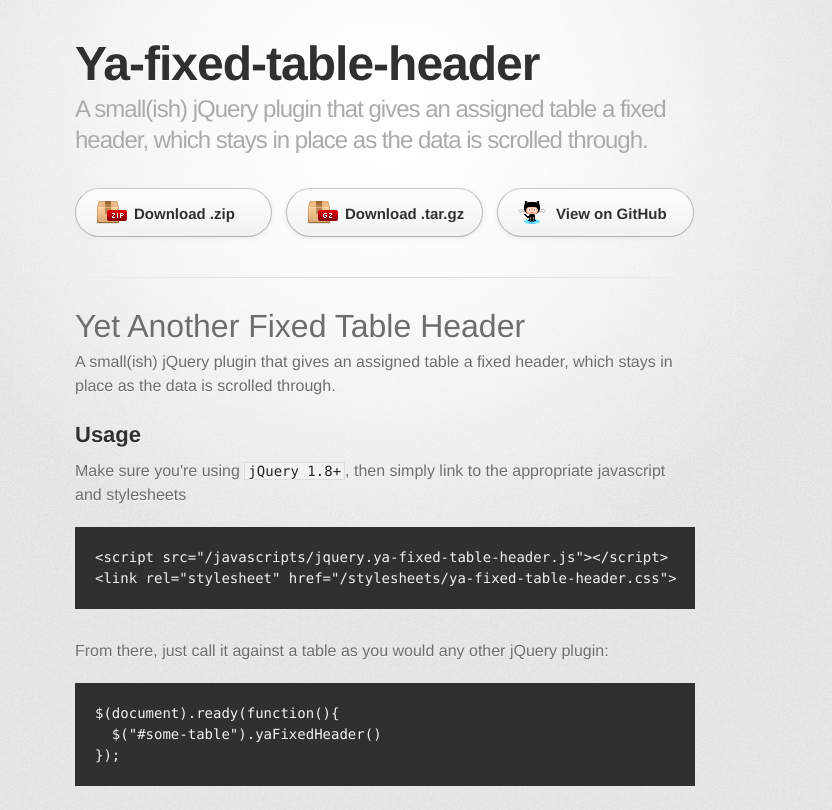
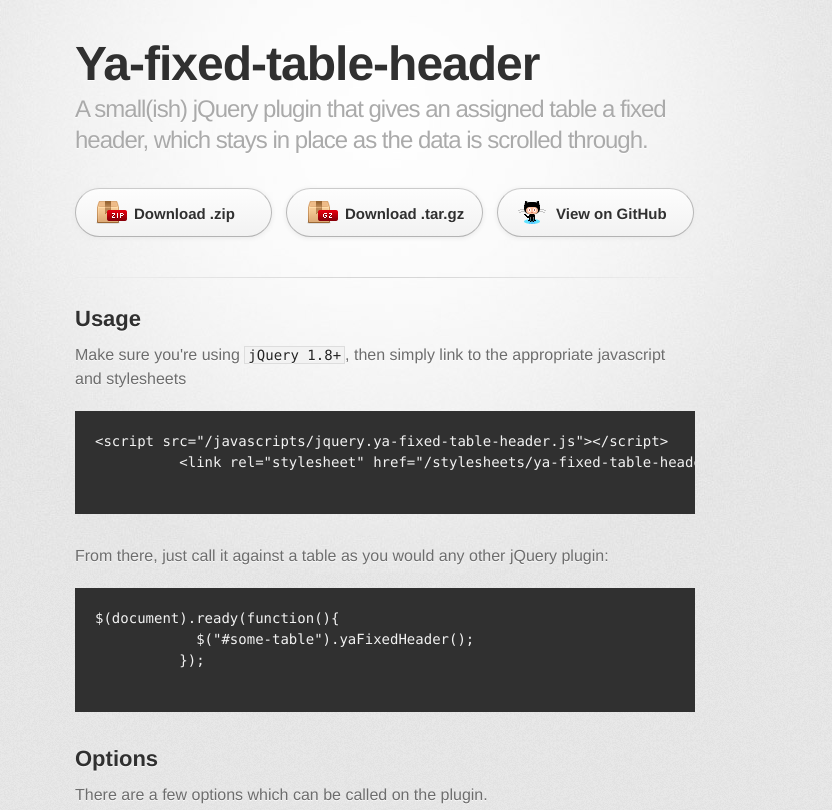
Before and after one commit to kwhitaker/ya-fixed-table-header, a plain HTML site: page index.html in a window 1280 px wide. Shown: the top 810 px of the page, without its empty margins (255-1087 px from the left). Drawn offline with Linux system fonts and the light colour scheme; a web font is replaced by a local one.

Commit message:
Updating pages

```diff
--- a/index.html
+++ b/index.html
@@ -31,11 +31,6 @@
         <hr>
 
         <section id="main_content">
-          <h1>Yet Another Fixed Table Header</h1>
-
-<p>A small(ish) jQuery plugin that gives an assigned table a fixed header, which stays
-in place as the data is scrolled through.</p>
-
           <h2>Usage</h2>
 
           <p>Make sure you're using <code>jQuery 1.8+</code>, then simply link to the appropriate javascript and stylesheets</p>
@@ -47,7 +42,7 @@ in place as the data is scrolled through.</p>
           <p>From there, just call it against a table as you would any other jQuery plugin:</p>
 
           <pre><code>$(document).ready(function(){
-  $("#some-table").yaFixedHeader()
+            $("#some-table").yaFixedHeader();
           });
           </code></pre>
 
```
Also changed, not shown: 2 other files. Lines whose indentation alone changed are shown as unchanged.
